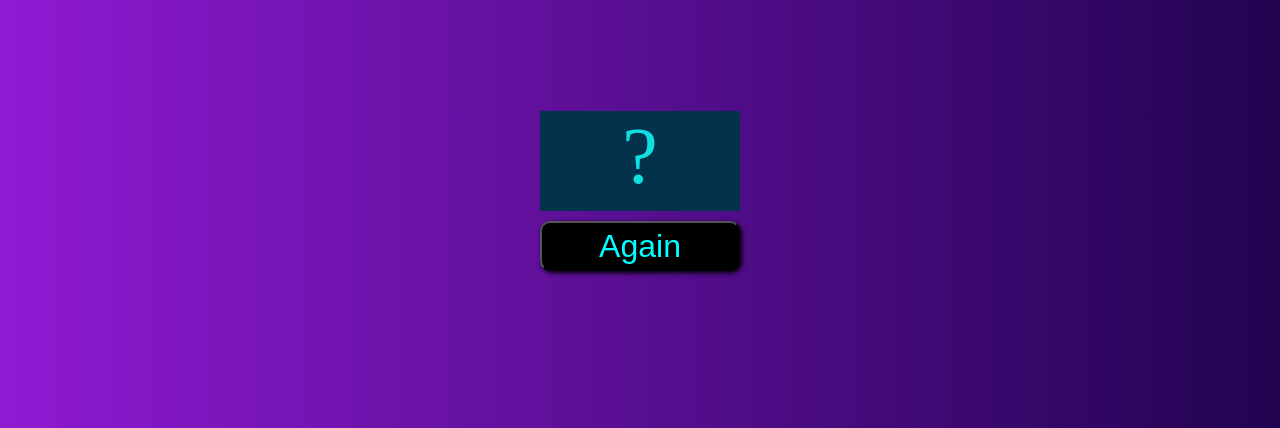
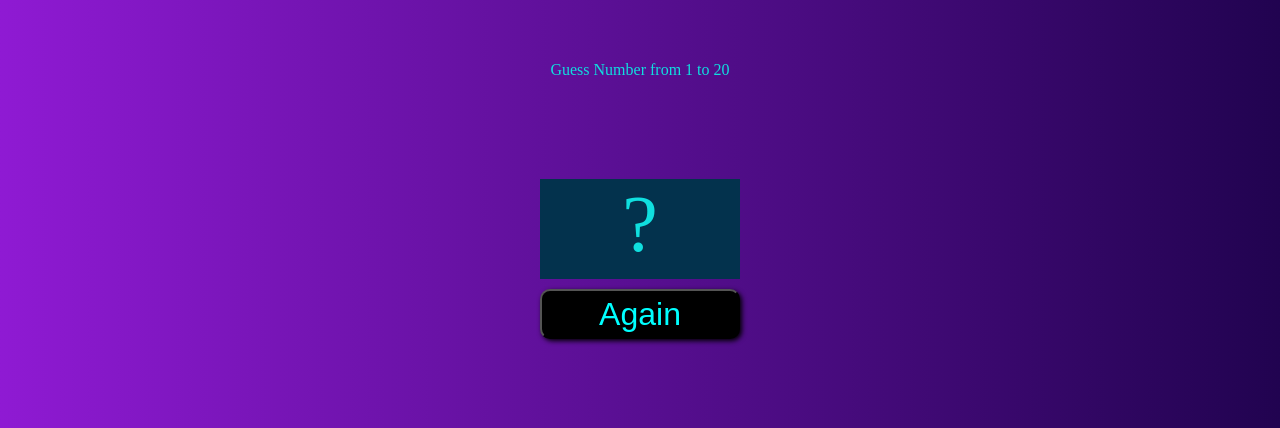
Before and after one commit to momooo666/guessNumber, a plain HTML site: page index.html in a window 1280 px wide. Shown: the part 141-569 px from the top of the page. Drawn offline with Linux system fonts and the light colour scheme.

Commit message:
Update index.html

```diff
--- a/index.html
+++ b/index.html
@@ -13,6 +13,7 @@
         <section class="game">
             <article class="head">
                 <h1>Guess Number</h1>
+                <p>Guess Number from 1 to 20</p>
                 <div class="number">?</div>
                 <div>
                     <button class="btn">Again</button>
```
